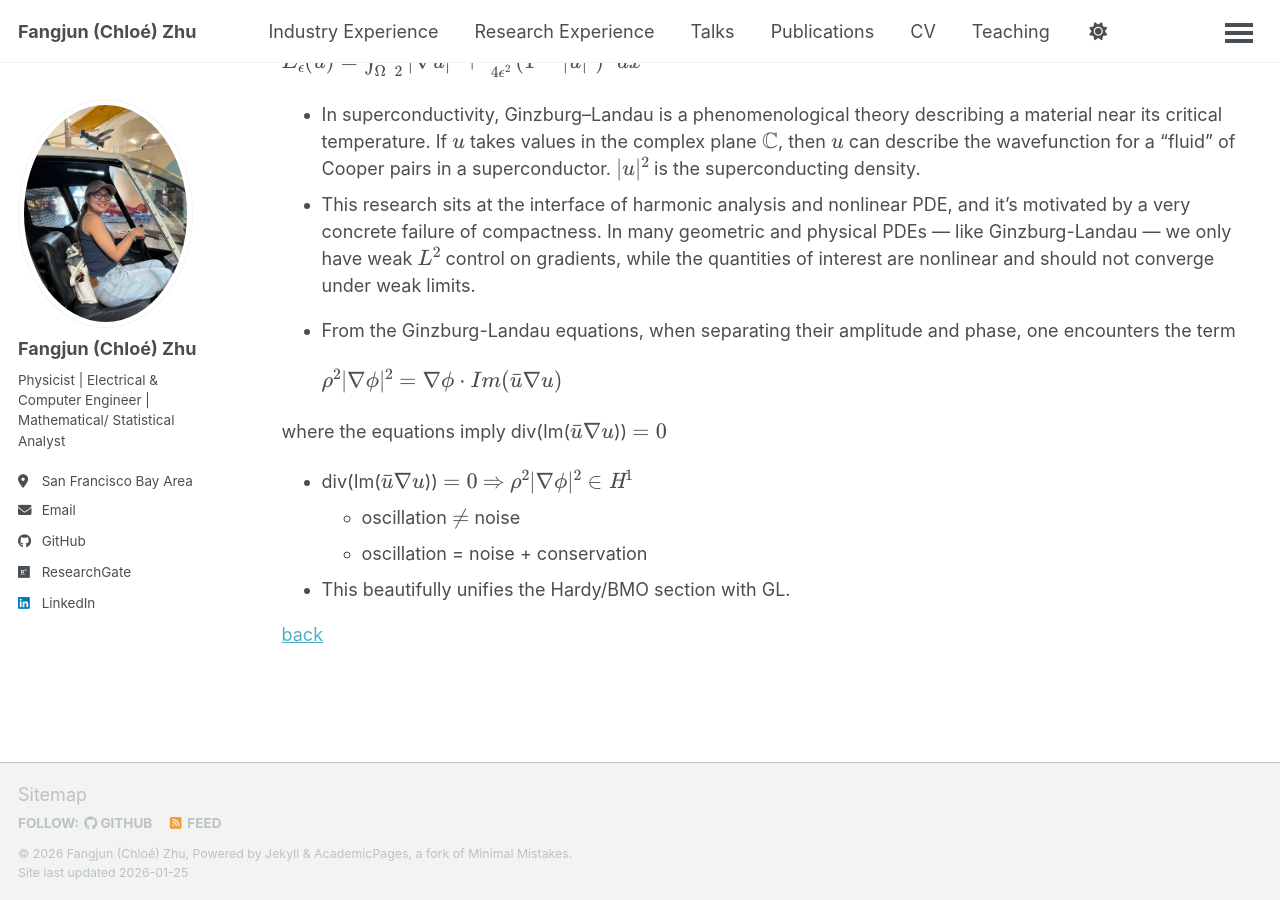
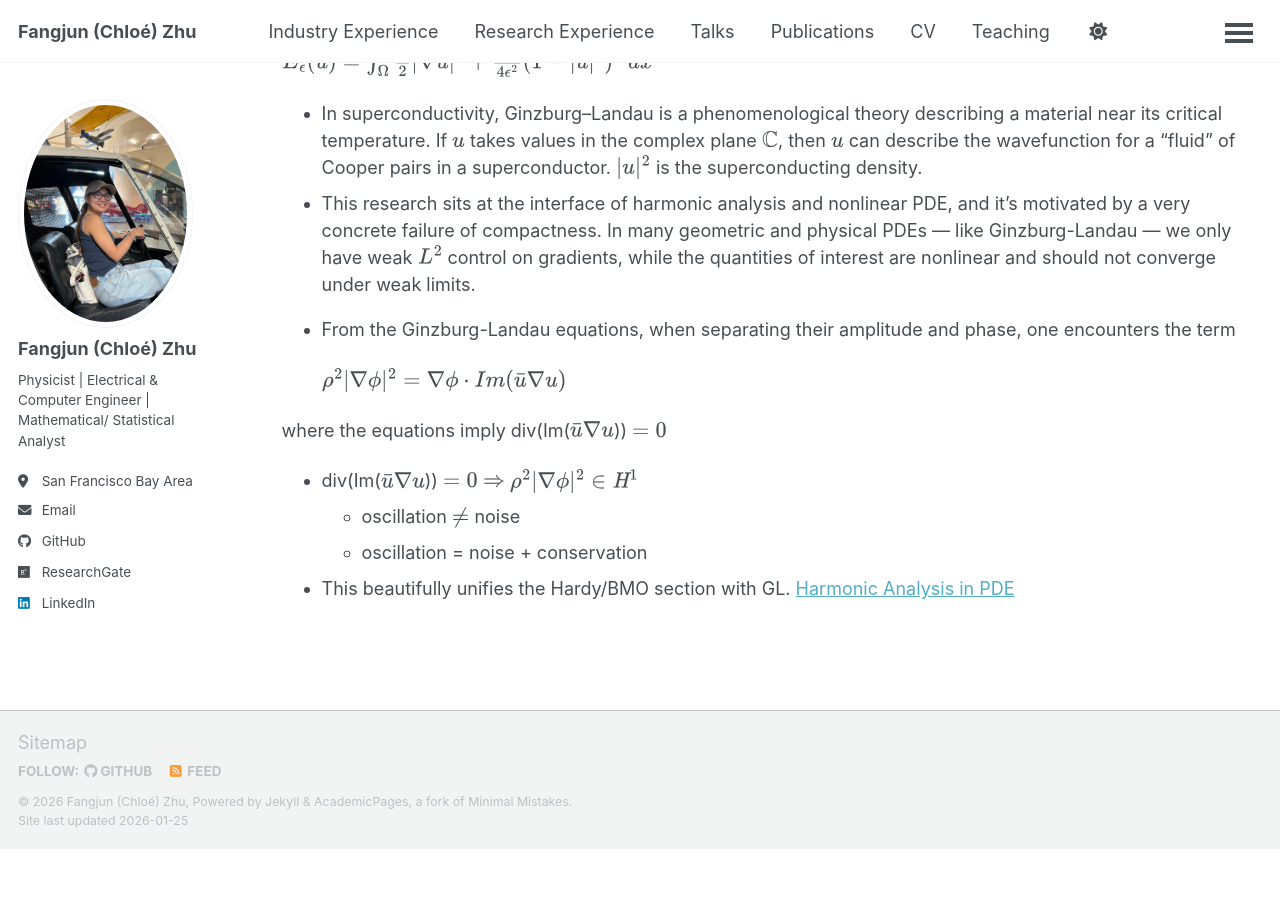
Before and after one commit to ChloeZhu1/ChloeZhu1.github.io, a Jekyll site: the page built from _pages/math.md, in a window 1280 px wide and 900 px high, scrolled down 1057 px. Built offline with Jekyll 4.4.1, drawn with Linux system fonts in a browser that asks for light colours; a script bundle is joined from its source files by our own code; library files that are not in the unit come from our copies; after the commit the page ends 1905 px from its top, so only the background shows below that.

Commit message:
Update math.md

```diff
--- a/_pages/math.md
+++ b/_pages/math.md
@@ -41,6 +41,4 @@ where the equations imply div(Im($\bar{u}\nabla u$)) $= 0$
   * oscillation $\neq$ noise
   * oscillation = noise + conservation
 * This beautifully unifies the Hardy/BMO section with GL.
-
-
-[back](https://chloezhu1.github.io/research-experience/#PDE)
+[Harmonic Analysis in PDE](https://chloezhu1.github.io/research-experience/#PDE)
```
